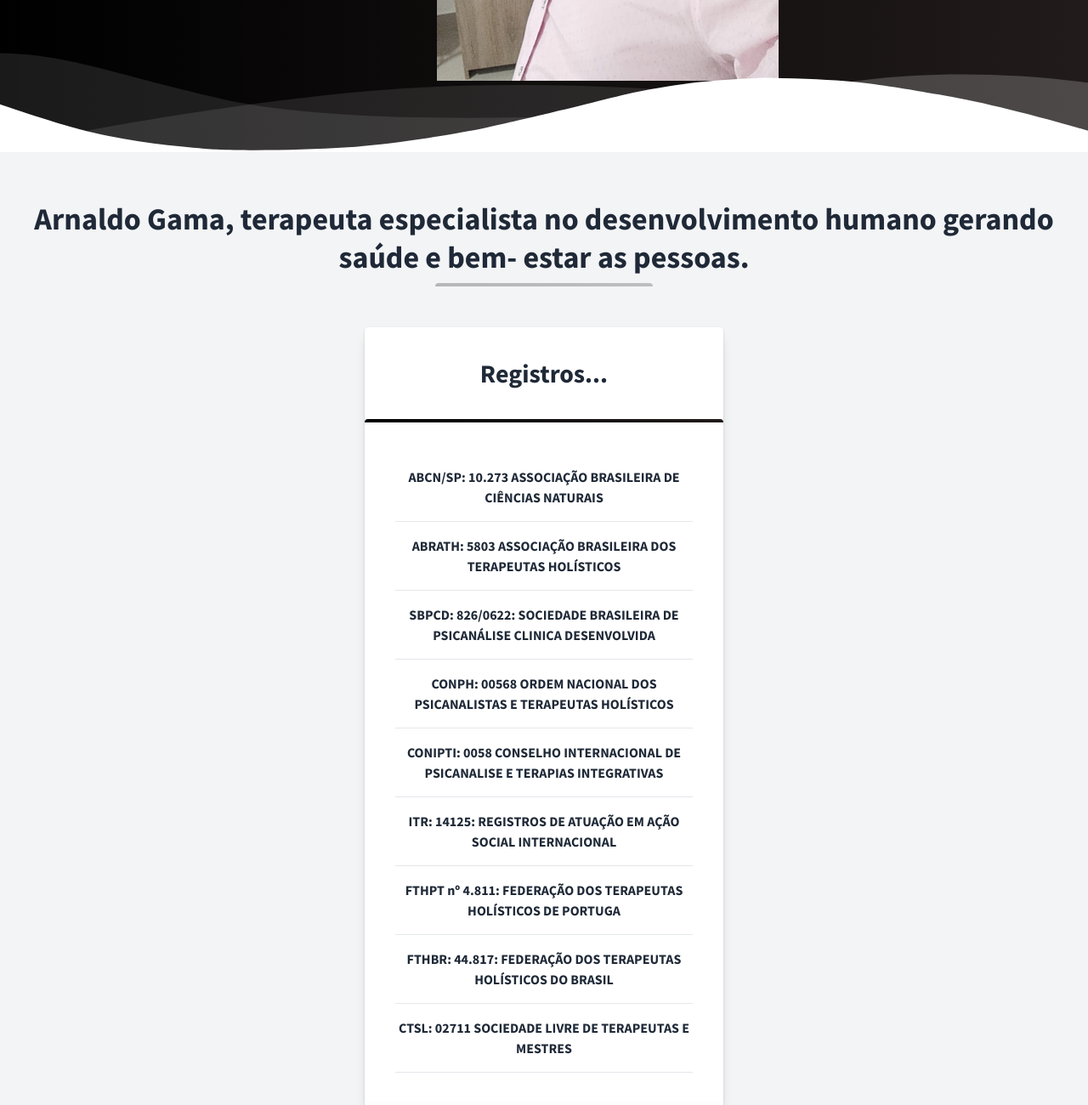
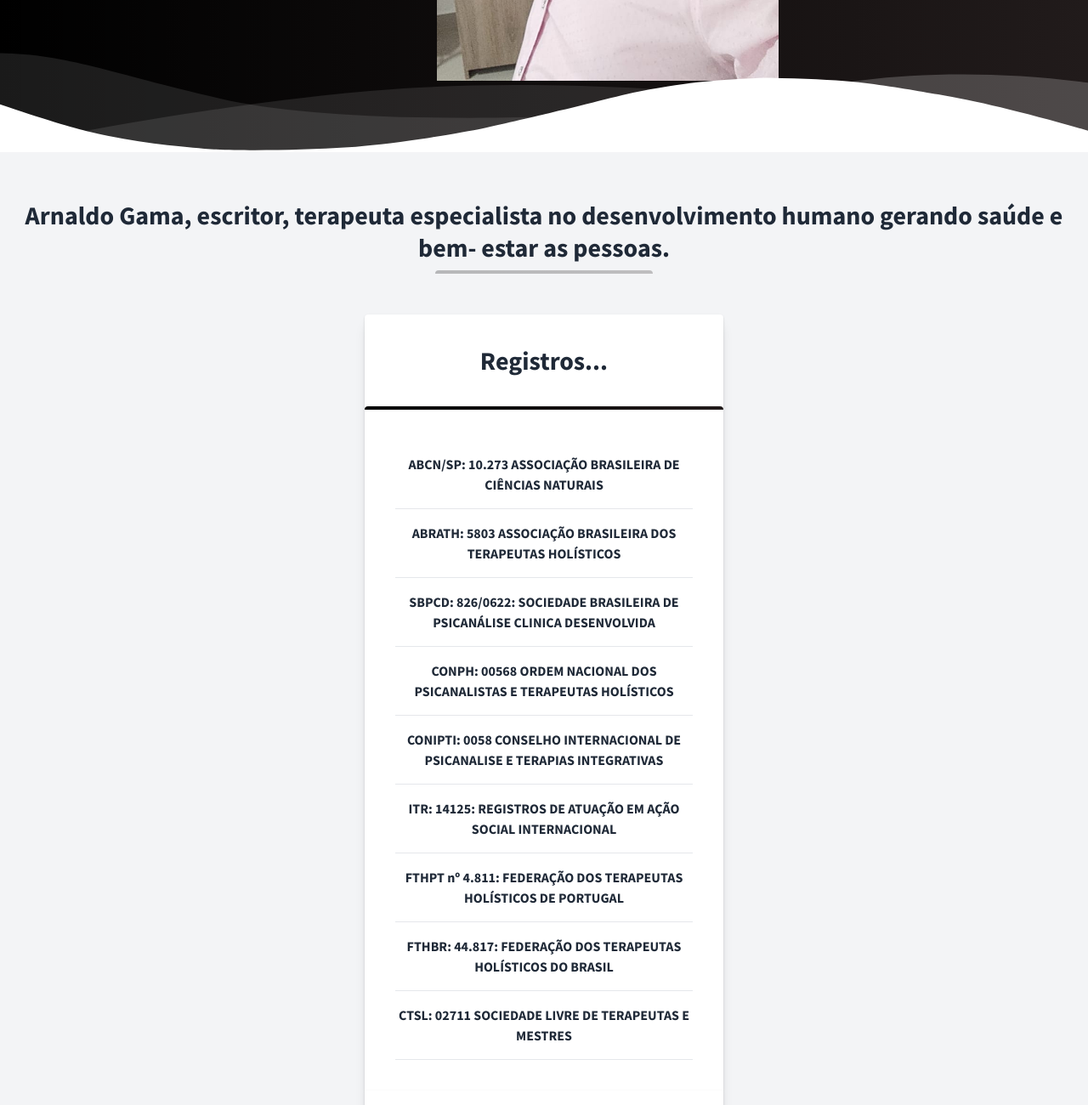
Before and after one commit to EspacoViverMelhor/sitecompleto, a plain HTML site: page responsavel.html in a window 1280 px wide. Shown: the part 740-2040 px from the top of the page at 85% size. Drawn offline with nearby package versions, Linux system fonts and the light colour scheme.

Commit message:
Add files via upload

```diff
--- a/responsavel.html
+++ b/responsavel.html
@@ -113,8 +113,8 @@
       </div>
       <section class="bg-gray-100 py-8">
         <div class="container mx-auto px-2 pt-4 pb-12 text-gray-800">
-          <h2 class="w-full my-2 text-4xl font-bold leading-tight text-center text-gray-800">
-            Arnaldo Gama, terapeuta especialista no desenvolvimento humano gerando saúde e bem-
+          <h2 class="w-full my-2 text-3xl font-bold leading-tight text-center text-gray-800">
+            Arnaldo Gama, escritor, terapeuta especialista no desenvolvimento humano gerando saúde e bem-
             estar as pessoas.
           </h2>
           <div class="w-full mb-4">
@@ -133,7 +133,7 @@
                   <li class="border-b py-4">CONPH: 00568 ORDEM NACIONAL DOS PSICANALISTAS E TERAPEUTAS HOLÍSTICOS</li>
                   <li class="border-b py-4">CONIPTI: 0058 CONSELHO INTERNACIONAL DE PSICANALISE E TERAPIAS INTEGRATIVAS</li>
                   <li class="border-b py-4">ITR: 14125: REGISTROS DE ATUAÇÃO EM AÇÃO SOCIAL INTERNACIONAL</li>
-                  <li class="border-b py-4">FTHPT nº 4.811: FEDERAÇÃO DOS TERAPEUTAS HOLÍSTICOS DE PORTUGA</li>
+                  <li class="border-b py-4">FTHPT nº 4.811: FEDERAÇÃO DOS TERAPEUTAS HOLÍSTICOS DE PORTUGAL</li>
                   <li class="border-b py-4">FTHBR: 44.817: FEDERAÇÃO DOS TERAPEUTAS HOLÍSTICOS DO BRASIL</li>
                   <li class="border-b py-4">CTSL: 02711 SOCIEDADE LIVRE DE TERAPEUTAS E MESTRES</li>
                 </ul>
```
Also changed, not shown: qualitylife.html (+2 -2 lines).
